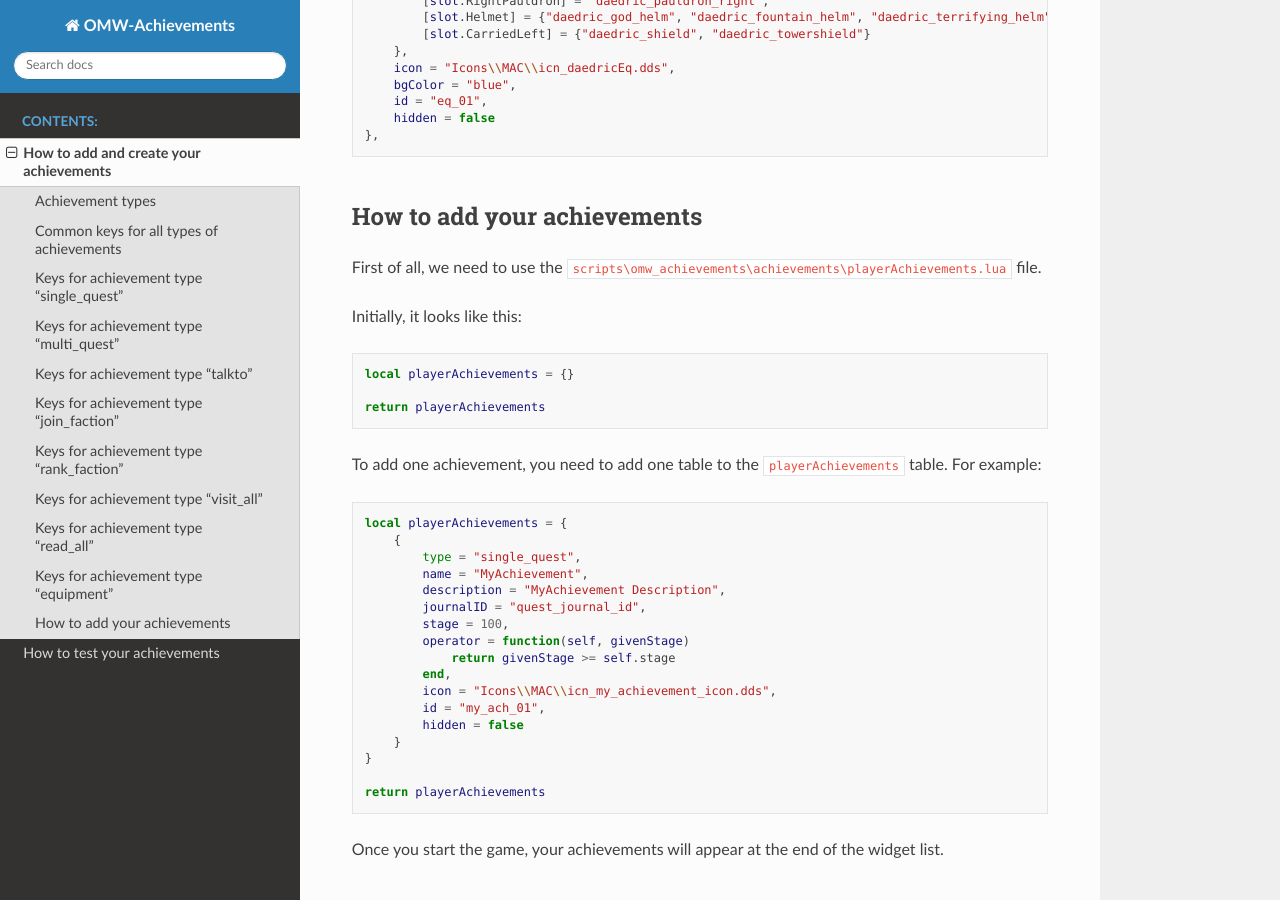
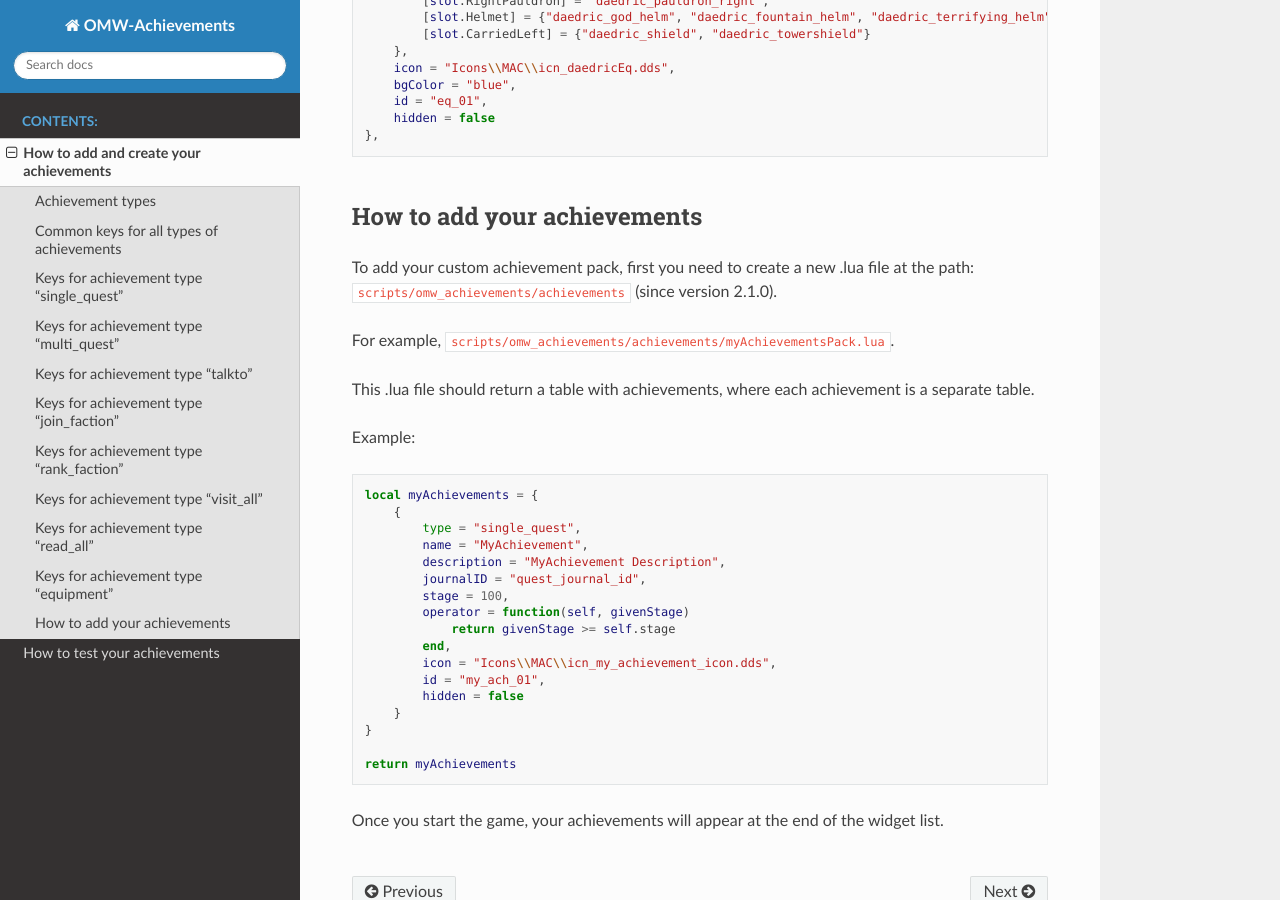
Before and after one commit to caz1que/OMW-Achievements, a Sphinx documentation site: the page built from docs/create-your-achievements.md, in a window 1280 px wide and 900 px high, scrolled down 3017 px. Built offline with Sphinx 7.4.7 and the Read the Docs theme 3.1.0, drawn with Linux system fonts in a browser that asks for light colours.

Commit message:
feat: updated docs for v2.1.0

````diff
--- a/docs/create-your-achievements.md
+++ b/docs/create-your-achievements.md
@@ -137,20 +137,16 @@ For possible equipment slots, see [OpenMW Documentation](https://openmw.readthed
 
 ## How to add your achievements
 
-First of all, we need to use the `scripts\omw_achievements\achievements\playerAchievements.lua` file.
+To add your custom achievement pack, first you need to create a new .lua file at the path: `scripts/omw_achievements/achievements` (since version 2.1.0).
 
-Initially, it looks like this:
+For example, `scripts/omw_achievements/achievements/myAchievementsPack.lua`.
+
+This .lua file should return a table with achievements, where each achievement is a separate table.
+
+Example:
 
 ```lua
-local playerAchievements = {}
-
-return playerAchievements
-```
-
-To add one achievement, you need to add one table to the `playerAchievements` table. For example:
-
-```lua
-local playerAchievements = {
+local myAchievements = {
     {
         type = "single_quest",
         name = "MyAchievement",
@@ -166,7 +162,7 @@ local playerAchievements = {
     }
 }
 
-return playerAchievements
+return myAchievements
 ```
 
 Once you start the game, your achievements will appear at the end of the widget list.
````
